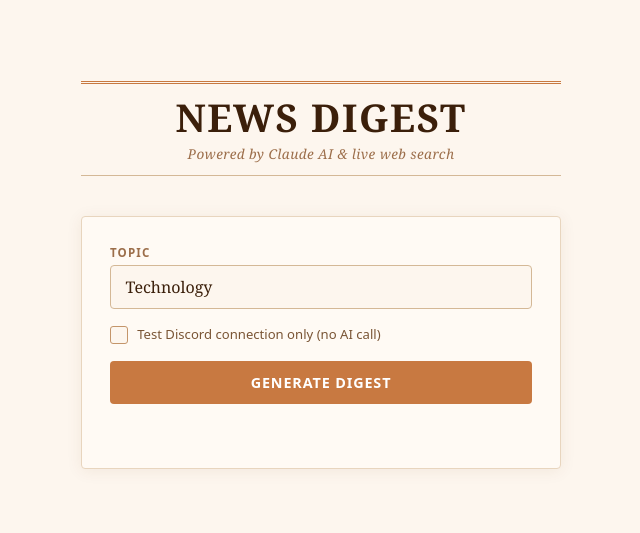
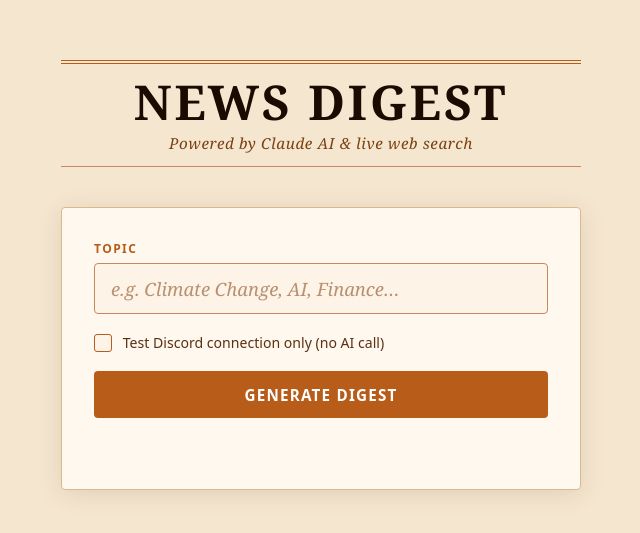
Before and after one commit to StoyanTan/news-digest, a website: page public/index.html in a window 1280 px wide. Shown: the part 125-658 px from the top of the page, without its empty margins (319-959 px from the left). Drawn offline with Linux system fonts and the light colour scheme.

Commit message:
UI iteration 2: livelier colors, larger fonts, empty topic input
- Background deepened to #f5e6d0, accent shifted to burnt orange #b85c1a
- Title font-size 2.4rem -> 3rem
- Input and button padding/font-size bumped up
- Topic input: removed default value, italic placeholder text instead
- Button: subtle lift on hover (translateY), richer active state
- Error red made more vivid (#c0200e), success green more saturated (#2e6b1a)

```diff
--- a/public/index.html
+++ b/public/index.html
@@ -9,7 +9,7 @@
 
     body {
       font-family: Georgia, 'Times New Roman', serif;
-      background: #fdf6ee;
+      background: #f5e6d0;
       min-height: 100vh;
       display: flex;
       flex-direction: column;
@@ -23,95 +23,100 @@
       text-align: center;
       margin-bottom: 2.5rem;
       width: 100%;
-      max-width: 480px;
+      max-width: 520px;
     }
 
     .masthead-rule {
       border: none;
-      border-top: 3px double #c87941;
-      margin-bottom: 0.75rem;
+      border-top: 4px double #b85c1a;
+      margin-bottom: 0.8rem;
     }
 
     header h1 {
-      font-size: 2.4rem;
-      color: #3b1f0a;
-      letter-spacing: 0.04em;
+      font-size: 3rem;
+      color: #1a0a00;
+      letter-spacing: 0.06em;
       text-transform: uppercase;
-      line-height: 1.1;
+      line-height: 1.05;
     }
 
     header p {
-      margin-top: 0.35rem;
-      font-size: 0.85rem;
-      color: #9c6e4a;
+      margin-top: 0.4rem;
+      font-size: 0.95rem;
+      color: #7a4010;
       font-style: italic;
-      letter-spacing: 0.03em;
+      letter-spacing: 0.04em;
     }
 
     .masthead-rule-bottom {
       border: none;
-      border-top: 1px solid #d4b896;
-      margin-top: 0.75rem;
+      border-top: 1.5px solid #c8885a;
+      margin-top: 0.8rem;
     }
 
     /* ── Card ── */
     .card {
-      background: #fffaf4;
-      border: 1px solid #e8d5be;
+      background: #fff8ef;
+      border: 1.5px solid #dbb98a;
       border-radius: 4px;
-      padding: 1.75rem;
+      padding: 2rem;
       width: 100%;
-      max-width: 480px;
-      box-shadow: 0 2px 16px rgba(120, 70, 20, 0.08);
+      max-width: 520px;
+      box-shadow: 0 4px 24px rgba(100, 50, 10, 0.12);
     }
 
     label[for="topic"] {
       display: block;
-      font-size: 0.72rem;
+      font-size: 0.75rem;
       font-family: system-ui, sans-serif;
       font-weight: 700;
       text-transform: uppercase;
-      letter-spacing: 0.1em;
-      color: #9c6e4a;
-      margin-bottom: 0.35rem;
+      letter-spacing: 0.12em;
+      color: #b85c1a;
+      margin-bottom: 0.4rem;
     }
 
     #topic {
       width: 100%;
-      padding: 0.6rem 0.9rem;
-      font-size: 1rem;
+      padding: 0.75rem 1rem;
+      font-size: 1.15rem;
       font-family: Georgia, serif;
-      border: 1px solid #d4b896;
+      border: 1.5px solid #c8885a;
       border-radius: 4px;
-      background: #fdf6ee;
-      color: #3b1f0a;
+      background: #fdf3e7;
+      color: #1a0a00;
       outline: none;
-      margin-bottom: 1.1rem;
+      margin-bottom: 1.2rem;
       transition: border-color 0.15s, box-shadow 0.15s;
     }
 
+    #topic::placeholder {
+      color: #b89070;
+      font-style: italic;
+    }
+
     #topic:focus {
-      border-color: #c87941;
-      box-shadow: 0 0 0 3px rgba(200, 121, 65, 0.12);
+      border-color: #b85c1a;
+      box-shadow: 0 0 0 3px rgba(184, 92, 26, 0.18);
     }
 
     /* ── Custom checkbox ── */
     .checkbox-row {
       display: flex;
       align-items: center;
-      gap: 0.6rem;
-      margin-bottom: 1.1rem;
+      gap: 0.65rem;
+      margin-bottom: 1.2rem;
       cursor: pointer;
     }
 
     .checkbox-row input[type="checkbox"] {
       appearance: none;
       -webkit-appearance: none;
-      width: 1.1rem;
-      height: 1.1rem;
-      border: 1.5px solid #c4956a;
+      width: 1.15rem;
+      height: 1.15rem;
+      border: 1.5px solid #b85c1a;
       border-radius: 3px;
-      background: #fdf6ee;
+      background: #fdf3e7;
       cursor: pointer;
       flex-shrink: 0;
       position: relative;
@@ -119,8 +124,8 @@
     }
 
     .checkbox-row input[type="checkbox"]:checked {
-      background: #c87941;
-      border-color: #c87941;
+      background: #b85c1a;
+      border-color: #b85c1a;
     }
 
     .checkbox-row input[type="checkbox"]:checked::after {
@@ -137,14 +142,14 @@
     }
 
     .checkbox-row input[type="checkbox"]:focus-visible {
-      outline: 2px solid #c87941;
+      outline: 2px solid #b85c1a;
       outline-offset: 2px;
     }
 
     .checkbox-row span {
-      font-size: 0.82rem;
+      font-size: 0.88rem;
       font-family: system-ui, sans-serif;
-      color: #7a5535;
+      color: #5c3010;
       user-select: none;
       line-height: 1.3;
     }
@@ -152,35 +157,41 @@
     /* ── Button ── */
     #run-btn {
       width: 100%;
-      padding: 0.75rem;
-      font-size: 0.9rem;
+      padding: 0.85rem;
+      font-size: 0.95rem;
       font-family: system-ui, sans-serif;
       font-weight: 700;
-      letter-spacing: 0.06em;
+      letter-spacing: 0.08em;
       text-transform: uppercase;
-      background: #c87941;
+      background: #b85c1a;
       color: #fff;
       border: none;
       border-radius: 4px;
       cursor: pointer;
       position: relative;
       overflow: hidden;
-      transition: background 0.15s, opacity 0.2s;
+      transition: background 0.15s, transform 0.1s;
     }
 
-    #run-btn:hover:not(:disabled) { background: #a85e2e; }
+    #run-btn:hover:not(:disabled) {
+      background: #8f4412;
+      transform: translateY(-1px);
+    }
+
+    #run-btn:active:not(:disabled) {
+      transform: translateY(0);
+    }
 
     #run-btn:focus-visible {
-      outline: 2px solid #c87941;
+      outline: 2px solid #b85c1a;
       outline-offset: 3px;
     }
 
     #run-btn:disabled {
-      opacity: 0.7;
+      opacity: 0.65;
       cursor: not-allowed;
     }
 
-    /* Shimmer sweep while loading */
     @keyframes shimmer {
       0%   { transform: translateX(-100%); }
       100% { transform: translateX(200%); }
@@ -193,7 +204,7 @@
       background: linear-gradient(
         90deg,
         transparent 0%,
-        rgba(255,255,255,0.25) 50%,
+        rgba(255,255,255,0.28) 50%,
         transparent 100%
       );
       animation: shimmer 1.4s ease-in-out infinite;
@@ -201,17 +212,16 @@
 
     /* ── Status line ── */
     #status {
-      margin-top: 1rem;
-      font-size: 0.88rem;
+      margin-top: 1.1rem;
+      font-size: 0.95rem;
       font-family: system-ui, sans-serif;
       text-align: center;
       min-height: 1.4em;
-      color: #9c6e4a;
-      transition: color 0.2s;
+      color: #7a4010;
     }
 
-    #status.success { color: #4e7233; font-weight: 600; }
-    #status.error   { color: #b03a2e; font-weight: 600; }
+    #status.success { color: #2e6b1a; font-weight: 600; }
+    #status.error   { color: #c0200e; font-weight: 600; }
   </style>
 </head>
 <body>
@@ -224,7 +234,7 @@
 
   <div class="card">
     <label for="topic">Topic</label>
-    <input id="topic" type="text" value="Technology" placeholder="e.g. Climate Change" />
+    <input id="topic" type="text" placeholder="e.g. Climate Change, AI, Finance…" />
     <label class="checkbox-row" for="ping-only">
       <input type="checkbox" id="ping-only" />
       <span>Test Discord connection only (no AI call)</span>
```
